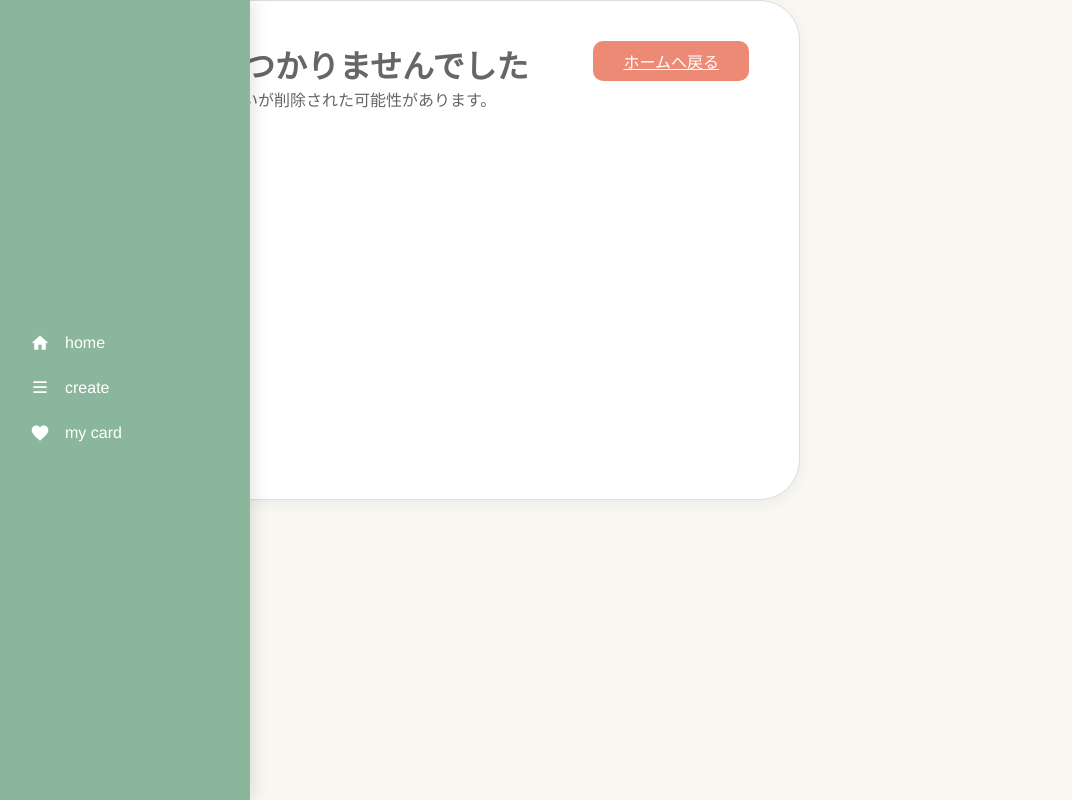
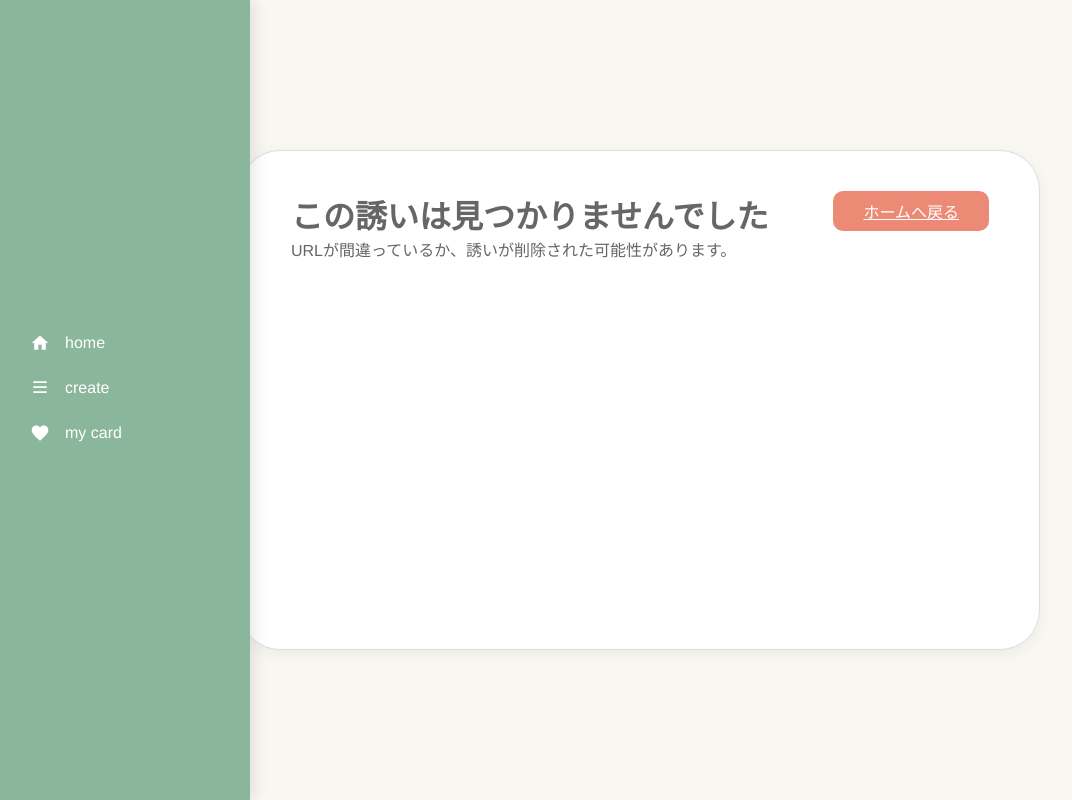
Before and after one commit to KDGT2026-Summer-Techjam/Team-B-Django, a Django app: template templates/events/error.html in a window 1280 px wide. Shown: the whole page, without its empty margins (0-1072 px from the left). Run offline with Django 5.2, Linux system fonts and the light colour scheme; the template is opened without the code that fills it, so the values that code supplies are empty.

Commit message:
メイン部分のクラス名修正 main-conte-->main-content

```diff
--- a/templates/events/error.html
+++ b/templates/events/error.html
@@ -41,7 +41,7 @@
     </aside>
 
     <!-- メイン -->
-    <div class="main-conte">
+    <div class="main-content">
         <div class="card-container">
             <div class="text-conteainer">
                 <h1>この誘いは見つかりませんでした</h1>
```
